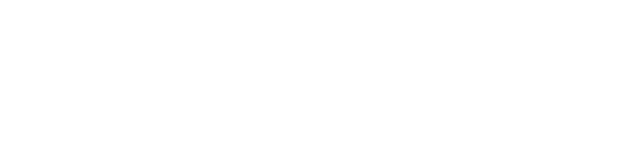
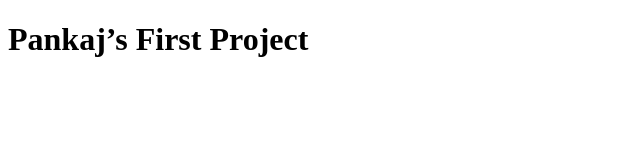
Before and after one commit to javierramosscv/firstproject, a plain HTML site: page index.html in a window 1280 px wide. Shown: the whole page, without its empty margins (0-640 px from the left). Drawn offline with Linux system fonts and the light colour scheme.

Commit message:
Modified container to display my name

```diff
--- a/index.html
+++ b/index.html
@@ -8,5 +8,6 @@
   </head>
   <body>
     <div class="container"></div>
+    <h1>Pankaj’s First Project</h1>
   </body>
 </html>
```
